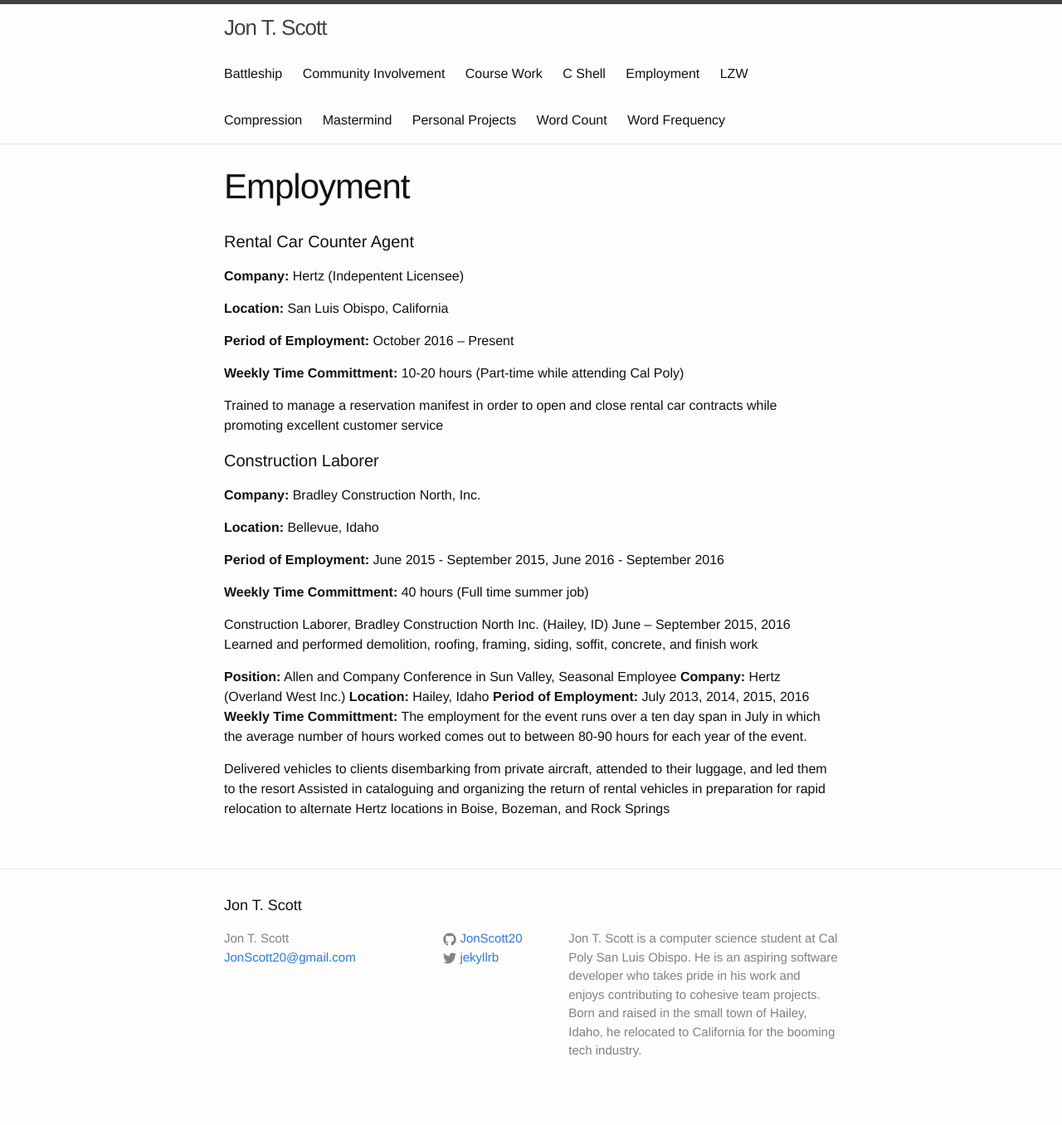
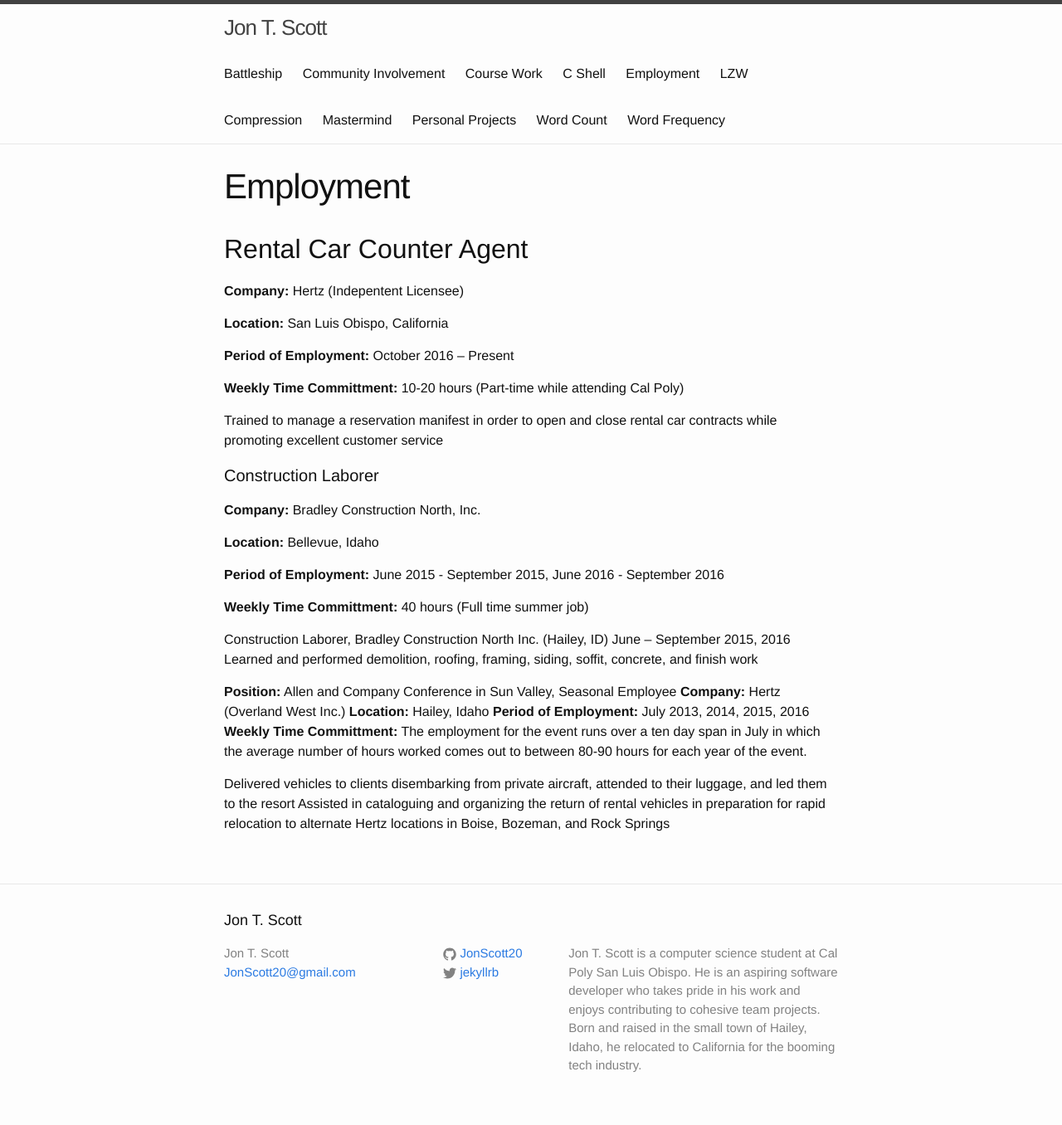
Before and after one commit to JonScott20/JonScott20.github.io, a Jekyll site: the page built from employment.md, in a window 1280 px wide. Shown: the whole page at 83% size. Built offline with Jekyll 4.4.1, drawn with Linux system fonts in a browser that asks for light colours.

```diff
--- a/employment.md
+++ b/employment.md
@@ -4,7 +4,7 @@ title: Employment
 permalink: /employment/
 ---
 
-#### Rental Car Counter Agent
+## Rental Car Counter Agent
 
 **Company:** Hertz (Indepentent Licensee)
 
```
